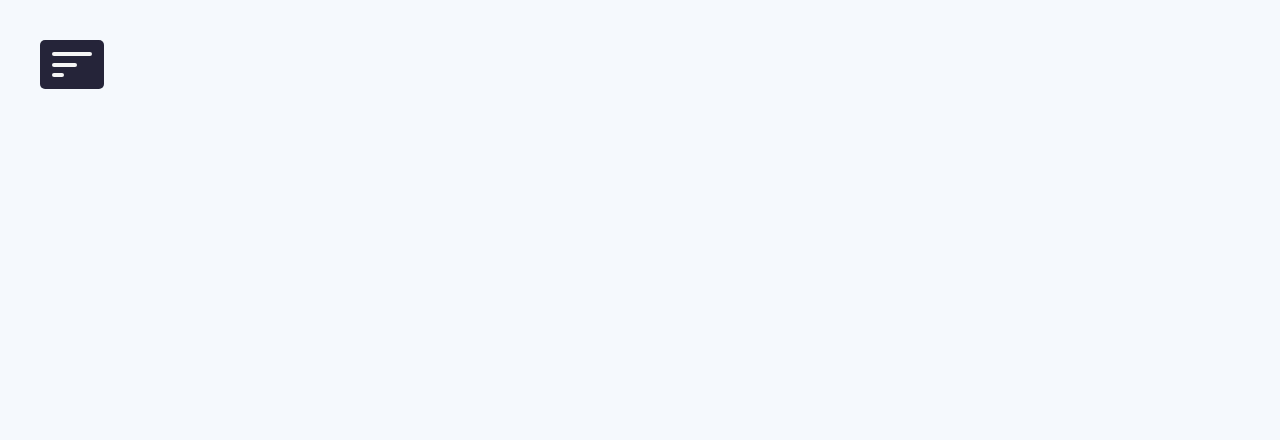
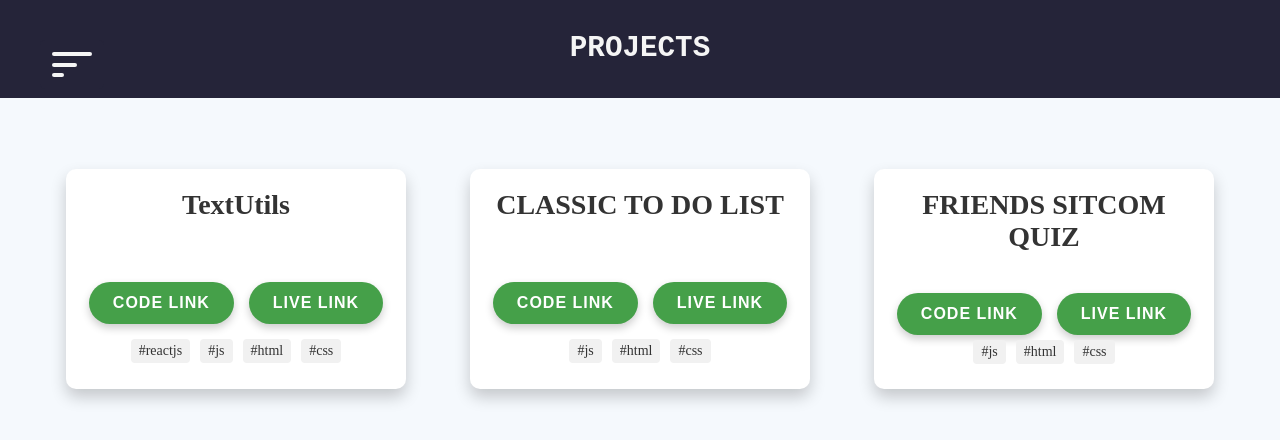
Before and after one commit to reerajput930/portfolio-2.0, a React (Create React App) app in the folder portfolio/: page /js in a window 1280 px wide. Before the commit this address had no page. Shown: the top 440 px of the page. Built offline with nearby package versions, Linux system fonts and the light colour scheme.

Commit message:
projects main problem solved

```diff
--- a/portfolio/src/App.js
+++ b/portfolio/src/App.js
@@ -6,6 +6,10 @@
 import Experiences from "./components/Experiences";
 import Contactus from "./components/Contactus";
 import Allprojectsdetail from "./components/Allprojectsdetail";
+import Reactjs from "./components/Reactjs"
+import Js from "./components/Js"
+import Native from "./components/Native";
+import Mern from "./components/Mern";
 import { BrowserRouter, Route, Routes } from "react-router-dom";
 
 function App() {
@@ -26,7 +30,11 @@
             </>
           }
         />
-        <Route path="/allprojectsdetail" element={<Allprojectsdetail />} />
+        {/* <Route path="/allprojectsdetail" element={<Allprojectsdetail />} /> */}
+        <Route path="/reactjs" element={<Reactjs/>} />
+        <Route path="/mern" element={<Mern/>} />
+        <Route path="/js" element={<Js/>} />
+        <Route path="/native" element={<Native/>} />
       </Routes>
     </>
   );
--- a/portfolio/src/components/Allprojects.js
+++ b/portfolio/src/components/Allprojects.js
@@ -45,7 +45,7 @@
 
         }} to="/allprojectsdetail"> */}
 
-        <Link to="/allprojectsdetail" onClick={handleClick}>
+        <Link to="/mern" onClick={handleClick}>
           <div
             className="block-1 block"
             style={{
@@ -62,7 +62,7 @@
           </div>
         </Link>
 
-        <Link to="/allprojectsdetail" onClick={handleClick}>
+        <Link to="/reactjs" onClick={handleClick}>
           <div
             className="block-2 block"
             style={{
@@ -78,7 +78,7 @@
           </div>
         </Link>
 
-        <Link to="/allprojectsdetail" onClick={handleClick}>
+        <Link to="/js" onClick={handleClick}>
           <div
             className="block-3 block"
             style={{
@@ -96,7 +96,7 @@
           </div>
         </Link>
 
-        <Link to="/allprojectsdetail" onClick={handleClick}>
+        <Link to="/native" onClick={handleClick}>
           <div
             className="block-4 block"
             style={{
--- a/portfolio/src/components/Allprojectsdetail.js
+++ b/portfolio/src/components/Allprojectsdetail.js
@@ -15,8 +15,8 @@
   // eg if mern--block is clicked all the mern application will be there on the screen
   let filteredData = data.filter((item) => {
     let tagarray = item.tag;
-    let findtag = tagarray.find((tag) => tag === "reactjs");
-    if (findtag == "reactjs") {
+    let findtag = tagarray.find((tag) => tag === input );
+    if (findtag == input) {
       return item;
     }
   });
@@ -25,7 +25,7 @@
   return (
     <div className="allprojectdetail--block">
       <div className="heading--block">
-        <h2>ALL PROJECTS</h2>
+        <h2>PROJECTS</h2>
       </div>
 
       <div
--- /dev/null
+++ b/portfolio/src/components/Js.js
@@ -0,0 +1,11 @@
+import React, { useEffect,useState } from "react";
+import Card from "./Card";
+import data from "./projectdata";
+import Allprojectsdetail from "./Allprojectsdetail";
+
+export default function Js() {
+    return (
+        <Allprojectsdetail input="js"/>
+        // <h1>hellp</h1>
+      );
+}
--- /dev/null
+++ b/portfolio/src/components/Mern.js
@@ -0,0 +1,11 @@
+import React, { useEffect,useState } from "react";
+import Card from "./Card";
+import data from "./projectdata";
+import Allprojectsdetail from "./Allprojectsdetail";
+
+export default function Mern() {
+    return (
+        <Allprojectsdetail input="mern"/>
+        // <h1>hellp</h1>
+      );
+}
--- /dev/null
+++ b/portfolio/src/components/Native.js
@@ -0,0 +1,11 @@
+import React, { useEffect,useState } from "react";
+import Card from "./Card";
+import data from "./projectdata";
+import Allprojectsdetail from "./Allprojectsdetail";
+
+export default function Native() {
+    return (
+        <Allprojectsdetail input="native"/>
+
+      );
+}
--- /dev/null
+++ b/portfolio/src/components/Reactjs.js
@@ -0,0 +1,15 @@
+import React, { useEffect,useState } from "react";
+import Card from "./Card";
+import data from "./projectdata";
+import Allprojectsdetail from "./Allprojectsdetail";
+
+export default function Reactjs() {
+
+
+
+
+  return (
+    <Allprojectsdetail input="reactjs"/>
+    // <h1>hellp</h1>
+  );
+}
```
